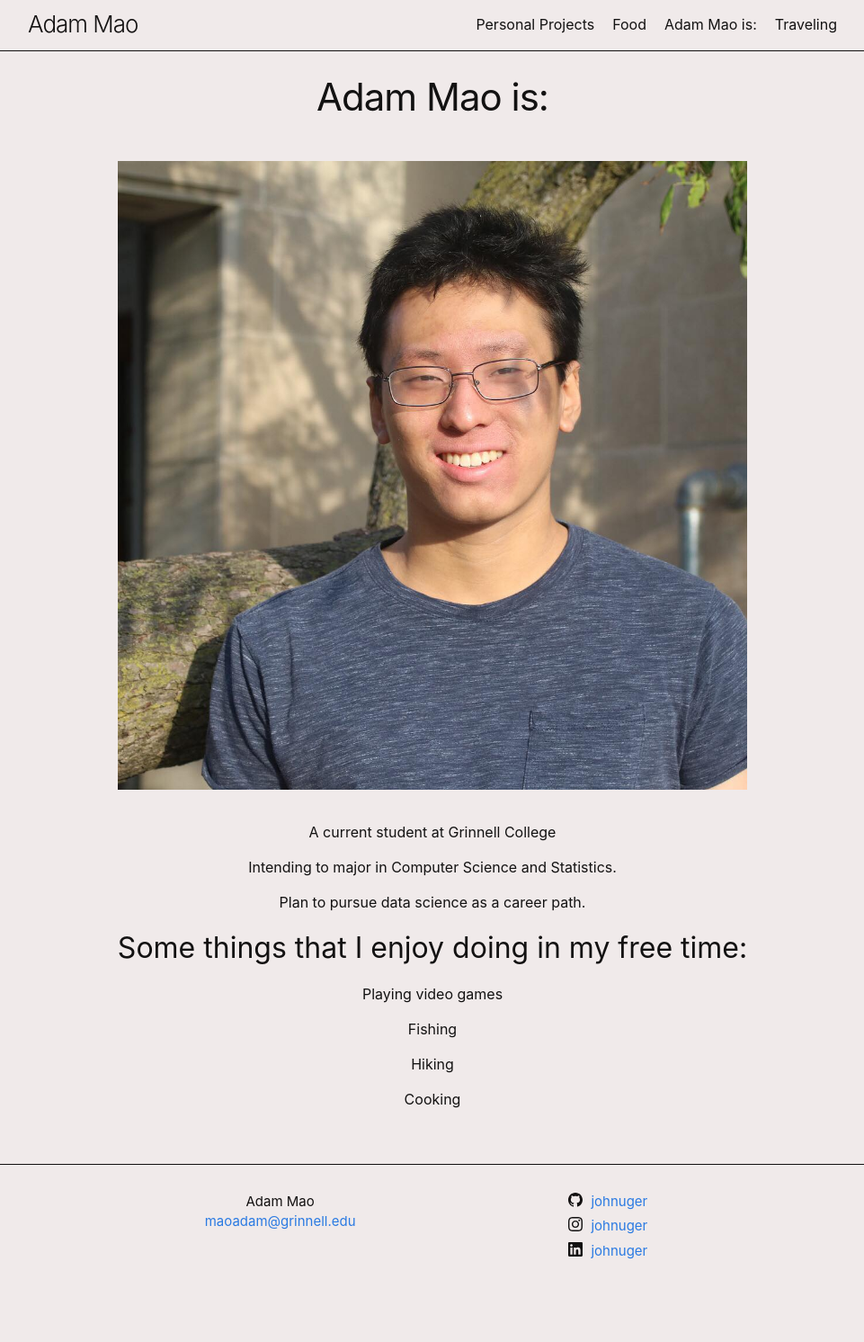
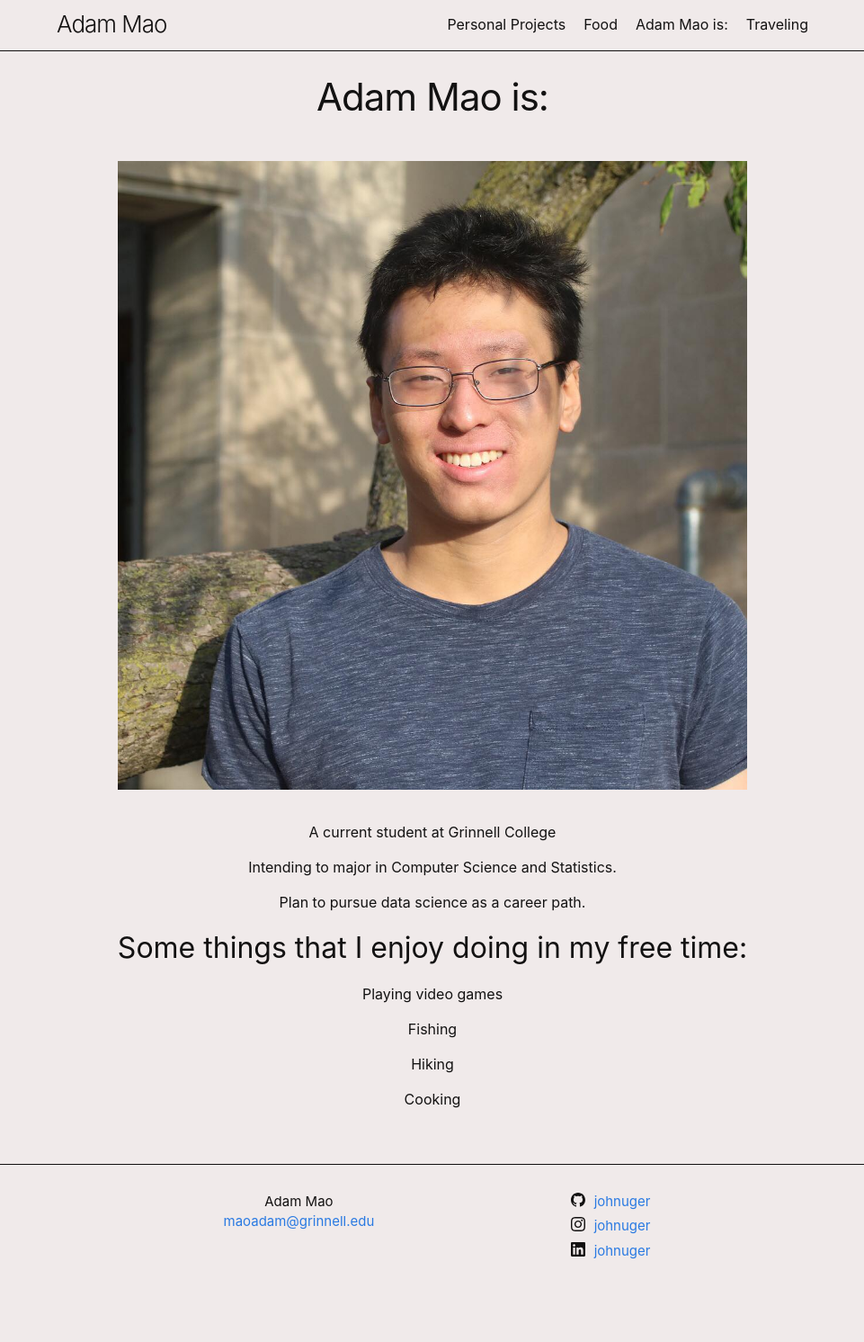
Before and after one commit to johnuger/Website, a Jekyll site: the page built from index.markdown, in a window 1280 px wide. Shown: the whole page at 90% size, without its empty margins (159-1120 px from the left). Built offline with Jekyll 4.4.1, drawn with Linux system fonts in a browser that asks for light colours; our own code applies the rules of GitHub Pages for plain Markdown files.

Commit message:
changed view area

```diff
--- a/_sass/minima.scss
+++ b/_sass/minima.scss
@@ -21,7 +21,7 @@ $grey-color-dark: $grey-color !default;
 $table-text-align: center;
 
 // Width of the content area
-$content-width:    75vw !default;
+$content-width:    70vw !default;
 
 $on-palm:          600px !default;
 $on-laptop:        800px !default;
--- a/_sass/minima/_base.scss
+++ b/_sass/minima/_base.scss
@@ -112,7 +112,6 @@ h1, h2, h3, h4, h5, h6 {
  * Links
  */
 a {
-  right: 150px;
   color: $brand-color;
   text-decoration: none;
 
```
